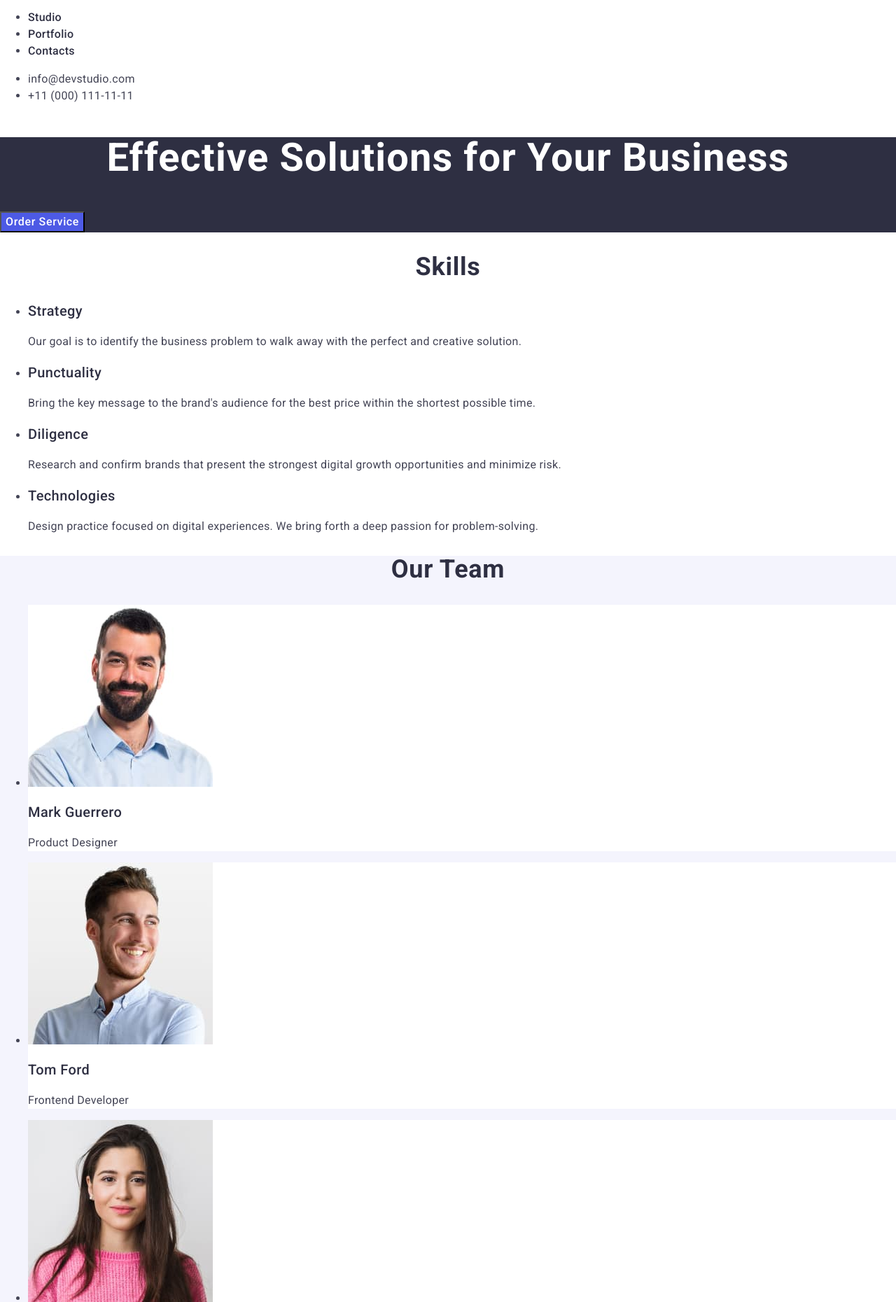
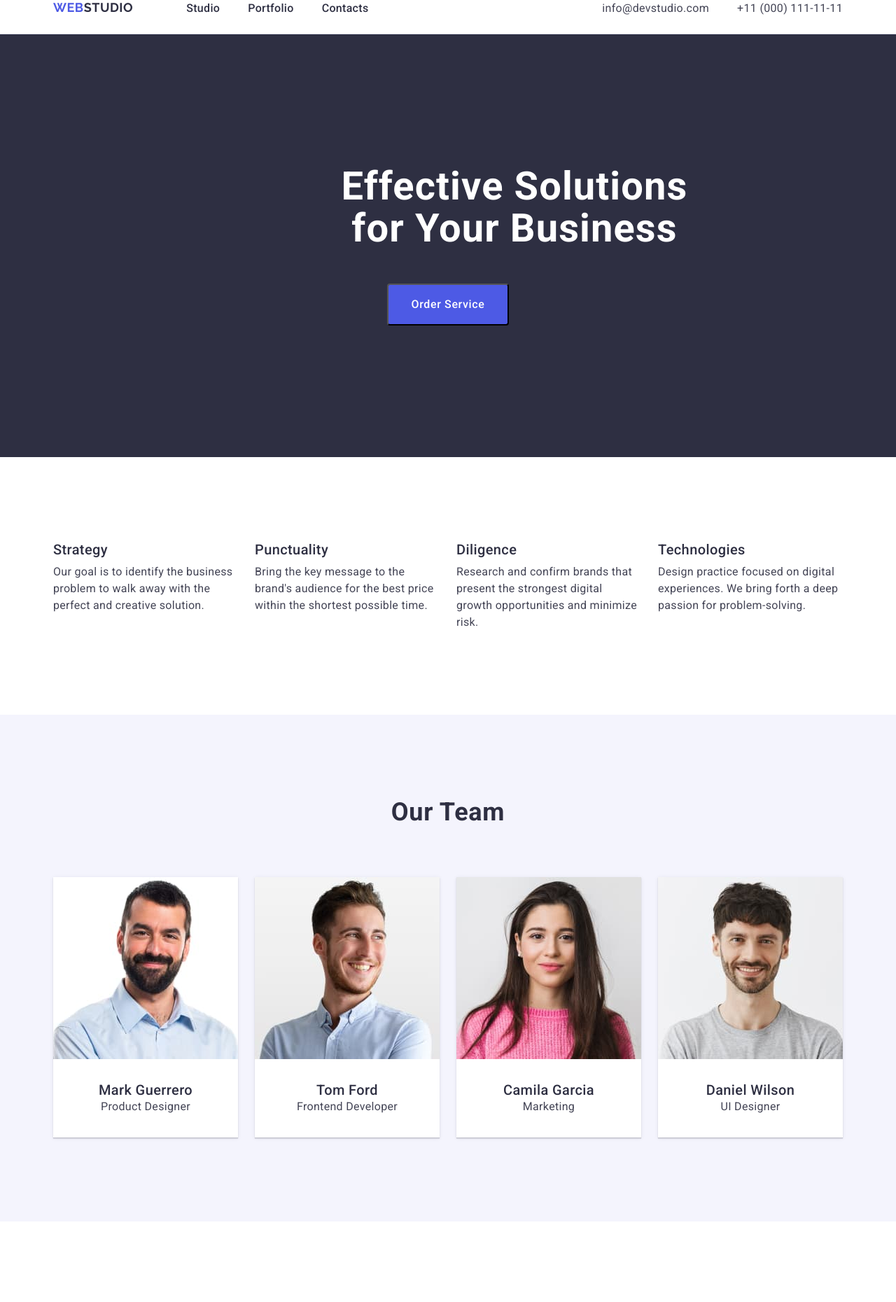
Before and after one commit to oleksasa/goit-homework-3, a plain HTML site: page index.html in a window 1280 px wide. Shown: the part 24-1884 px from the top of the page at 70% size. Drawn offline with nearby package versions, Linux system fonts and the light colour scheme.

Commit message:
home-work-03-01

```diff
--- a/css/index.css
+++ b/css/index.css
@@ -4,21 +4,132 @@ body {
   font-family: Roboto, sans-serif;
   font-weight: 400;
 }
+
 .link {
   text-decoration: none;
 }
 
+ul {
+  list-style-type: none;
+  padding-left: 0;
+  margin: 0;
+}
+
+img {
+  display: block;
+  max-width: 100%;
+}
+
+h1,
+h2,
+h3,
+p {
+  margin: 0;
+}
+
+.section {
+  padding: 120px 0;
+}
+
+.container {
+  max-width: 1158px;
+  padding-left: 15px;
+  padding-right: 15px;
+  margin-left: auto;
+  margin-right: auto;
+}
+
+.box {
+  display: flex;
+  flex-direction: row;
+  justify-content: center;
+  gap: 24px;
+}
+
+.title-bottom {
+  margin-bottom: 8px;
+}
+
+.second-section-item {
+  flex: 1;
+}
+
+.container-title {
+  padding: 32px;
+  text-align: center;
+}
+
+.people-box {
+  display: flex;
+  flex-direction: row;
+  gap: 24px;
+
+}
+
+.shadow-board {
+  box-shadow: 0px 2px 1px 0px #2e2f4214, 0px 1px 1px 0px #2e2f4229,
+    0px 1px 6px 0px #2e2f4214;
+}
+.box-app{
+  display: flex;
+  flex-wrap: wrap;
+  justify-content: space-between;
+
+}
+.item-calc{
+  width:calc((100% - 24px * 2) / 3);
+  border: 1px solid #E7E9FC;
+
+}
+.item-calc:not(:nth-last-child(-n+3)){
+  margin-bottom: 48px;
+}
+.box-header{
+  display: flex;
+  flex-direction: row;
+  justify-content: space-between;
+
+}
+.box-address{
+  display: flex;
+  gap: 40px;
+
+}
+.box-nav{
+  display: flex;
+  gap: 76px;
+
+}
+.navigation{
+  border-bottom: 1px solid #E7E9FC
+}
+
+.menu-box{
+  display: flex;
+  gap: 40px;
+}
+.hero-link{
+  padding: 24px 0;
+  display: inline-block;
+}
+
 .generalsection {
   background-color: #2e2f42;
+  text-align: center;
+  padding: 188px 472px;
 }
+
 .generaltitle {
   color: #ffffff;
+  width: 496px;
+  text-align: center;
   font-weight: 700;
   line-height: 1.07;
   font-size: 56px;
-  text-align: center;
   letter-spacing: 0.02em;
+  margin: 0 auto;
 }
+
 .bluebutton {
   background-color: #4d5ae5;
   color: #ffffff;
@@ -26,15 +137,19 @@ body {
   line-height: 1.5;
   font-weight: 500;
   letter-spacing: 0.04em;
-
+  padding: 16px 32px 16px 32px;
+  border-radius: 4px;
+  margin-top: 48px;
 }
 
 .ourteam {
   background-color: #f4f4fd;
 }
+
 .footer {
   background-color: #2e2f42;
 }
+
 .logo {
   font-family: Raleway, sans-serif;
   text-transform: uppercase;
@@ -44,6 +159,7 @@ body {
   letter-spacing: 0.03em;
   color: #4d5ae5;
 }
+
 .first-logo {
   font-family: Raleway, sans-serif;
   text-transform: uppercase;
@@ -63,11 +179,16 @@ body {
   letter-spacing: 0.03em;
   color: #f4f4fd;
 }
+.bottom-logo{
+  display: inline-block;
+  margin-bottom: 16px;
+}
 
 .contacts {
   color: #434455;
   line-height: 1.5;
-  letter-spacing: 0.02em;}
+  letter-spacing: 0.02em;
+}
 
 .item-title {
   color: #2e2f42;
@@ -77,6 +198,7 @@ body {
   line-height: 1.2;
   letter-spacing: 0.02em;
 }
+
 .url {
   color: #2e2f42;
   font-weight: 500;
@@ -89,6 +211,7 @@ body {
   line-height: 1.5;
   letter-spacing: 0.02em;
 }
+
 .title {
   color: #2e2f42;
   font-weight: 700;
@@ -97,33 +220,50 @@ body {
   font-size: 36px;
   text-align: center;
   text-transform: capitalize;
+  margin-bottom: 72px;
 }
+
 .under {
   line-height: 1.5;
   color: #f4f4fd;
   letter-spacing: 0.02em;
+  width: 264px
+
+
 }
+
 .address {
   font-style: normal;
 }
+
 .url:focus {
   color: #404bbf;
 }
+
 .url:hover {
   color: #404bbf;
 }
+
 .contacts:focus {
   color: #404bbf;
 }
+
 .contacts:hover {
   color: #404bbf;
 }
+
 .bluebutton:focus {
   background-color: #404bbf;
 }
+
 .bluebutton:hover {
   background-color: #404bbf;
 }
-.white-color{
+
+.white-color {
   background-color: #ffffff;
 }
+
+.none {
+  display: none;
+}
--- a/index.html
+++ b/index.html
@@ -13,128 +13,157 @@
       href="https://fonts.googleapis.com/css2?family=Montserrat:wght@400;700&family=Raleway:ital,wght@0,700;1,700&family=Roboto:ital,wght@0,400;0,500;0,700;1,400;1,500;1,700&display=swap"
       rel="stylesheet"
     />
+
     <link rel="stylesheet" href="./css/index.css" />
     <title>Document</title>
   </head>
 
   <body>
     <header class="navigation">
+      <div class="container box-header">
         <!-- Navigation -->
-      <nav>
-        <a href="./index.html" class="link logo"
+        <nav class="box-nav">
+          <a href="./index.html" class="link logo hero-link"
             >Web<span class="first-logo">Studio</span></a
           >
-        <ul>
-          <li><a href="./index.html" class="url link">Studio</a></li>
-          <li><a href="" class="url link">Portfolio</a></li>
-          <li><a href="" class="url link">Contacts</a></li>
+          <ul class="menu-box">
+            <li><a href="./index.html" class="url link hero-link">Studio</a></li>
+            <li><a href="" class="url link hero-link">Portfolio</a></li>
+            <li><a href="" class="url link hero-link">Contacts</a></li>
           </ul>
         </nav>
         <address class="address">
-        <ul>
+          <ul class="box-address">
             <li>
-            <a href="mailto:info@devstudio.com" class="contacts link"
+              <a href="mailto:info@devstudio.com" class="contacts link hero-link"
                 >info@devstudio.com</a
               >
             </li>
             <li>
-            <a href="tel:+110001111111" class="contacts link"
+              <a href="tel:+110001111111" class="contacts link hero-link"
                 >+11 (000) 111-11-11</a
               >
             </li>
           </ul>
         </address>
+      </div>
     </header>
+
     <main>
       <!-- Button-->
-      <section class="generalsection">
+
+      <section class="generalsection section">
+        <div class="container">
           <h1 class="generaltitle">Effective Solutions for Your Business</h1>
           <button type="button" class="bluebutton">Order Service</button>
+        </div>
       </section>
+
       <!-- Information-->
-      <section class="sectionsscils">
-        <h2 class="title">Skills</h2>
-        <ul>
-          <li>
-            <h3 class="item-title">Strategy</h3>
+
+      <section class="sectionsscils section">
+        <div class="container">
+          <div class="none"><h2 class="title">Skills</h2></div>
+          <ul class="box">
+            <li class="second-section-item">
+              <div>
+                <h3 class="item-title title-bottom">Strategy</h3>
                 <p class="text">
-              Our goal is to identify the business problem to walk away with the
-              perfect and creative solution.
+                  Our goal is to identify the business problem to walk away with
+                  the perfect and creative solution.
                 </p>
+              </div>
             </li>
-          <li>
-            <h3 class="item-title">Punctuality</h3>
+            <li class="second-section-item">
+              <div>
+                <h3 class="item-title title-bottom">Punctuality</h3>
                 <p class="text">
-              Bring the key message to the brand's audience for the best price
-              within the shortest possible time.
+                  Bring the key message to the brand's audience for the best
+                  price within the shortest possible time.
                 </p>
+              </div>
             </li>
-          <li>
-            <h3 class="item-title">Diligence</h3>
+            <li class="second-section-item">
+              <div>
+                <h3 class="item-title title-bottom">Diligence</h3>
                 <p class="text">
                   Research and confirm brands that present the strongest digital
                   growth opportunities and minimize risk.
                 </p>
+              </div>
             </li>
-          <li>
-            <h3 class="item-title">Technologies</h3>
+            <li class="second-section-item">
+              <div>
+                <h3 class="item-title title-bottom">Technologies</h3>
                 <p class="text">
-              Design practice focused on digital experiences. We bring forth a
-              deep passion for problem-solving.
+                  Design practice focused on digital experiences. We bring forth
+                  a deep passion for problem-solving.
                 </p>
+              </div>
             </li>
           </ul>
+        </div>
       </section>
+
       <!-- People -->
-      <section class="ourteam">
+
+      <section class="ourteam section">
+        <div class="container">
           <h2 class="title">Our Team</h2>
-        <ul>
-          <li class="white-color">
+          <ul class="people-box">
+            <li class="white-color shadow-board">
               <img
                 src="./images/MarkGuerrero.jpg"
                 width="264"
                 height="260"
                 alt="Product Designer"
               />
-            <h3 class="item-title">Mark Guerrero</h3>
-            <p class="text">Product Designer</p>
+              <div class="container-title"><h3 class="item-title">Mark Guerrero</h3>
+                <p class="text">Product Designer</p></div>
+
             </li>
-          <li class="white-color">
+            <li class="white-color shadow-board">
               <img
                 src="./images/TomFord.jpg"
                 width="264"
                 height="260"
                 alt="Frontend Developer"
               />
-            <h3 class="item-title">Tom Ford</h3>
-            <p class="text">Frontend Developer</p>
+              <div class="container-title"><h3 class="item-title">Tom Ford</h3>
+                <p class="text">Frontend Developer</p></div>
+
             </li>
-          <li class="white-color">
+            <li class="white-color shadow-board">
               <img
                 src="./images/CamilaGarcia.jpg"
                 width="264"
                 height="260"
                 alt="Marketing"
               />
-            <h3 class="item-title">Camila Garcia</h3>
-            <p class="text">Marketing</p>
+              <div class="container-title"><h3 class="item-title">Camila Garcia</h3>
+                <p class="text">Marketing</p></div>
+
             </li>
-          <li class="white-color">
+            <li class="white-color shadow-board">
               <img
                 src="./images/DanielWilson.jpg"
                 width="264"
                 height="260"
                 alt="Designer"
               />
-            <h3 class="item-title">Daniel Wilson</h3>
-            <p class="text">UI Designer</p>
+              <div class="container-title"><h3 class="item-title">Daniel Wilson</h3>
+                <p class="text">UI Designer</p></div>
+
             </li>
           </ul>
+        </div>
       </section>
-      <section>
+
+      <section class="section">
+        <div class="container">
           <h2 class="title">Our Portfolio</h2>
-        <ul>
-          <li class="white-color">
+          <ul class="box-app">
+            <li class="white-color item-calc">
               <img
                 src="./images/img1.jpg"
                 width="360"
@@ -142,10 +171,11 @@
                 alt="Banking
             App"
               />
-            <h3 class="item-title">Banking App</h3>
-            <p class="text">App</p>
+              <div class="container-title"><h3 class="item-title">Banking App</h3>
+                <p class="text">App</p></div>
+
             </li>
-          <li class="white-color">
+            <li class="white-color item-calc">
               <img
                 src="./images/img2.jpg"
                 width="360"
@@ -153,10 +183,11 @@
                 alt="Cashless
             Payment"
               />
-            <h3 class="item-title">Cashless Payment</h3>
-            <p class="text">Marketing</p>
+              <div class="container-title"><h3 class="item-title">Cashless Payment</h3>
+                <p class="text">Marketing</p></div>
+
             </li>
-          <li class="white-color">
+            <li class="white-color item-calc">
               <img
                 src="./images/img3.jpg"
                 width="360"
@@ -164,10 +195,11 @@
                 alt="Meditaion
             App"
               />
-            <h3 class="item-title">Meditation App</h3>
-            <p class="text">App</p>
+              <div class="container-title"><h3 class="item-title">Meditation App</h3>
+                <p class="text">App</p></div>
+
             </li>
-          <li class="white-color">
+            <li class="white-color item-calc">
               <img
                 src="./images/img4.jpg"
                 width="360"
@@ -175,10 +207,11 @@
                 alt="Taxi
             Service"
               />
-            <h3 class="item-title">Taxi Service</h3>
-            <p class="text">Marketing</p>
+              <div class="container-title"> <h3 class="item-title">Taxi Service</h3>
+                <p class="text">Marketing</p></div>
+
             </li>
-          <li class="white-color">
+            <li class="white-color item-calc">
               <img
                 src="./images/img5.jpg"
                 width="360"
@@ -186,10 +219,11 @@
                 alt="Screen
             Illustrations"
               />
-            <h3 class="item-title">Screen Illustrations</h3>
-            <p class="text">Design</p>
+              <div class="container-title"><h3 class="item-title">Screen Illustrations</h3>
+                <p class="text">Design</p></div>
+
             </li>
-          <li class="white-color">
+            <li class="white-color item-calc">
               <img
                 src="./images/img6.jpg"
                 width="360"
@@ -197,20 +231,25 @@
                 alt="Online
             Courses"
               />
-            <h3 class="item-title">Online Courses</h3>
-            <p class="text">Marketing</p>
+              <div class="container-title"><h3 class="item-title">Online Courses</h3>
+                <p class="text">Marketing</p></div>
+
             </li>
           </ul>
+        </div>
       </section>
     </main>
-    <footer class="footer">
-      <a href="./index.html" class="link logo">
+
+    <footer class="footer section">
+      <div class="container">
+        <a href="./index.html" class="link logo bottom-logo">
           Web <span class="second-logo">Studio</span></a
         >
         <p class="under">
-        Increase the flow of customers and sales for your business with digital
-        marketing & growth solutions.
+          Increase the flow of customers and sales for your business with
+          digital marketing & growth solutions.
         </p>
+      </div>
     </footer>
   </body>
 </html>
```
Lines whose indentation alone changed are shown as unchanged.
